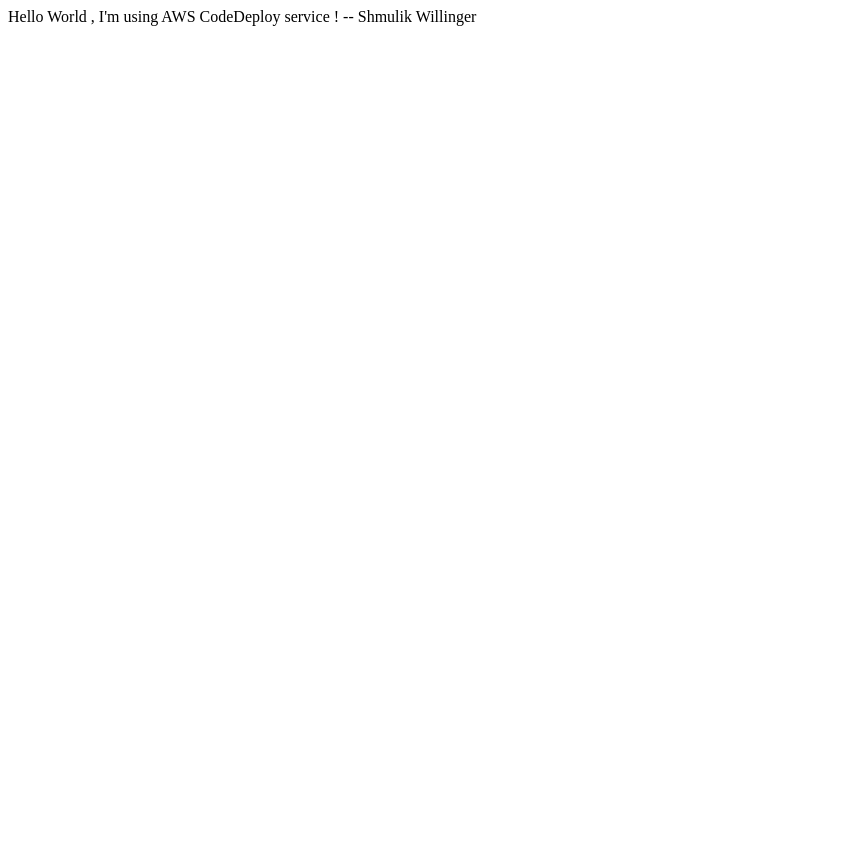
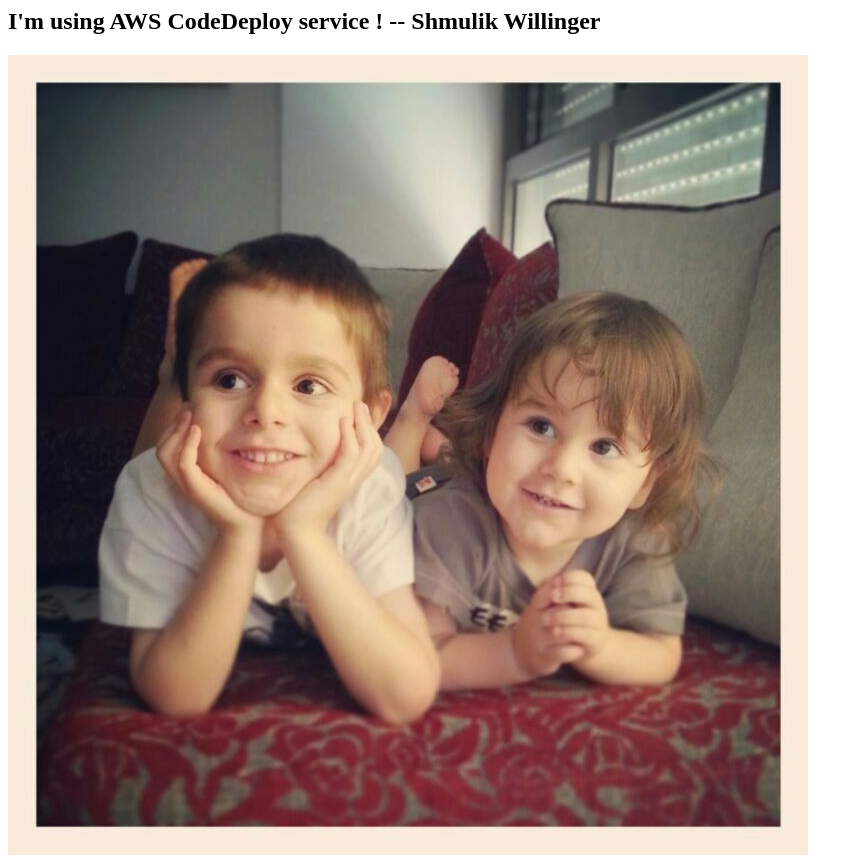
Before and after one commit to shmulik-willinger/AWS_CodeDeployExample, a plain HTML site: page index.html in a window 1280 px wide. Shown: the whole page, without its empty margins (0-863 px from the left). Before the commit the page ends 800 px from the top, so only its background shows below. Drawn offline with Linux system fonts and the light colour scheme.

Commit message:
Adding Image
Adding Image

```diff
--- a/index.html
+++ b/index.html
@@ -1,2 +1,5 @@
-Hello World , I'm using AWS CodeDeploy service !
--- Shmulik Willinger
+<h2>
+    I'm using AWS CodeDeploy service !
+    -- Shmulik Willinger
+</h2>
+    <img src="Kids.jpg" alt="Kids">
```
Also changed, not shown: Kids.jpg (added), 1 other file.
